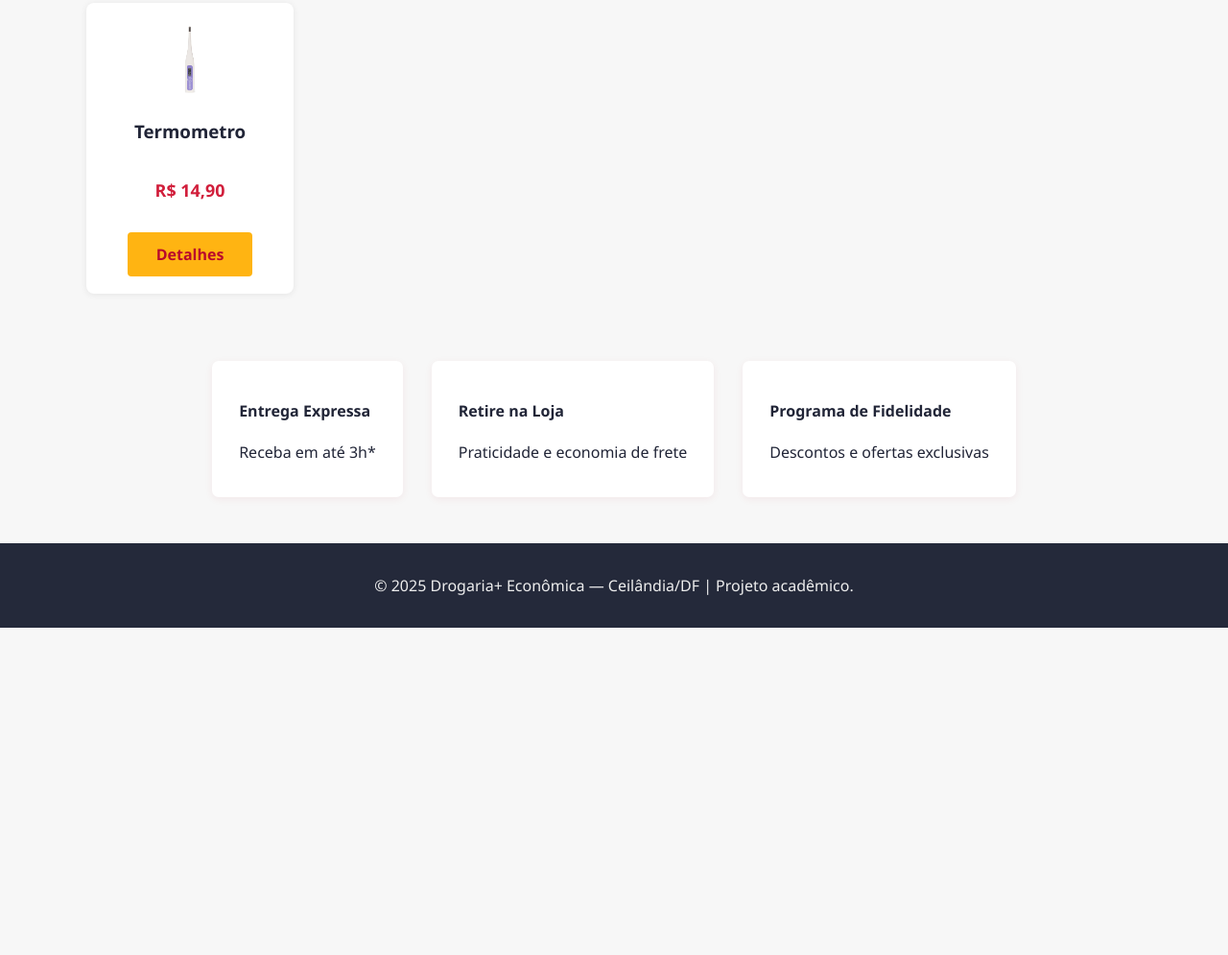
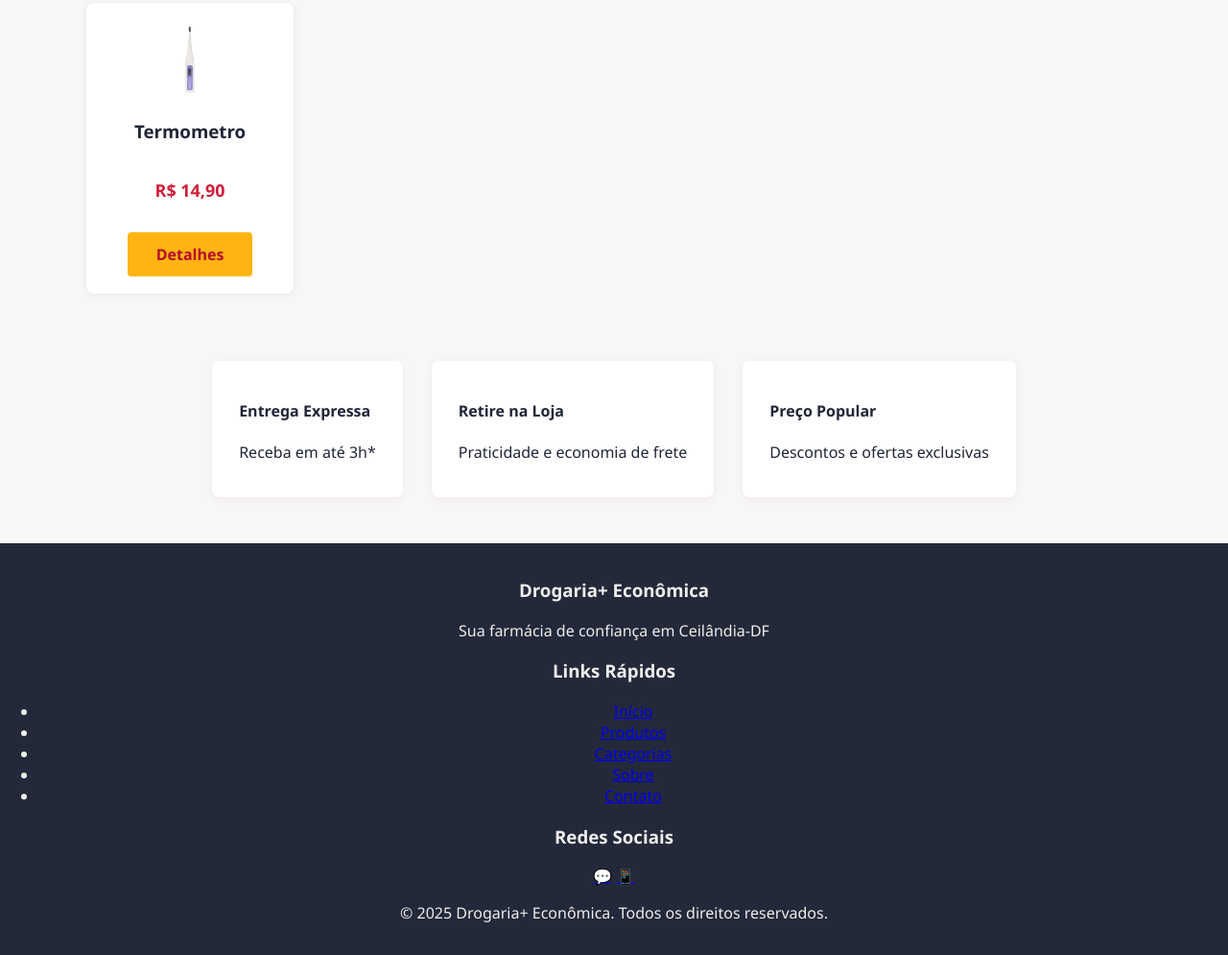
Before and after one commit to joaopedromariano/drogariamaiseconomica, a plain HTML site: page index.html in a window 1280 px wide. Shown: the part 1169-2164 px from the top of the page at 96% size. Before the commit the page ends 1823 px from the top, so only its background shows below. Drawn offline with Linux system fonts and the light colour scheme.

Commit message:
Update index.html

```diff
--- a/index.html
+++ b/index.html
@@ -104,13 +104,40 @@
         <p>Praticidade e economia de frete</p>
       </div>
       <div>
-        <h4>Programa de Fidelidade</h4>
+        <h4>Preço Popular</h4>
         <p>Descontos e ofertas exclusivas</p>
       </div>
     </section>
   </main>
-  <footer>
-    <p>&copy; 2025 Drogaria+ Econômica — Ceilândia/DF | Projeto acadêmico.</p>
-  </footer>
+  <footer class="footer">
+        <div class="container">
+            <div class="footer__content">
+                <div class="footer__section">
+                    <h3 class="footer__title">Drogaria+ Econômica</h3>
+                    <p>Sua farmácia de confiança em Ceilândia-DF</p>
+                </div>
+                <div class="footer__section">
+                    <h3 class="footer__title">Links Rápidos</h3>
+                    <ul class="footer__links">
+                        <li><a href="#inicio">Início</a></li>
+                        <li><a href="#produtos">Produtos</a></li>
+                        <li><a href="#categorias">Categorias</a></li>
+                        <li><a href="#sobre">Sobre</a></li>
+                        <li><a href="#contato">Contato</a></li>
+                    </ul>
+                </div>
+                <div class="footer__section">
+                    <h3 class="footer__title">Redes Sociais</h3>
+                    <div class="footer__social">
+                        <a href="https://wa.me/5561934567890" target="_blank" aria-label="WhatsApp">💬</a>
+                        <a href="https://instagram.com/" target="_blank" aria-label="Instagram">📱</a>
+                    </div>
+                </div>
+            </div>
+            <div class="footer__bottom">
+                <p>&copy; 2025 Drogaria+ Econômica. Todos os direitos reservados.</p>
+            </div>
+        </div>
+    </footer>
 </body>
 </html>
```
